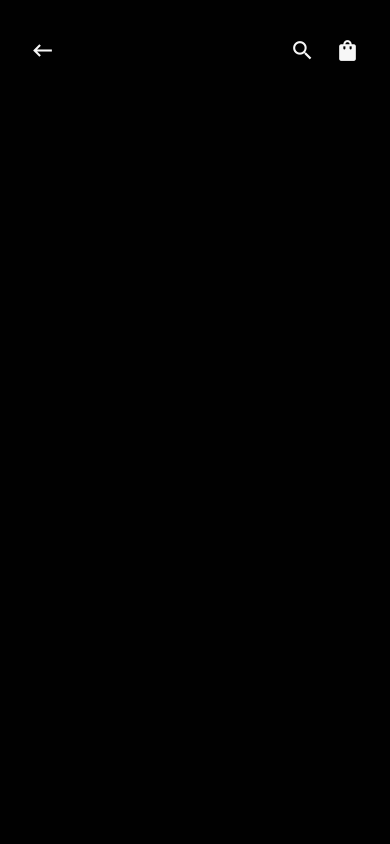
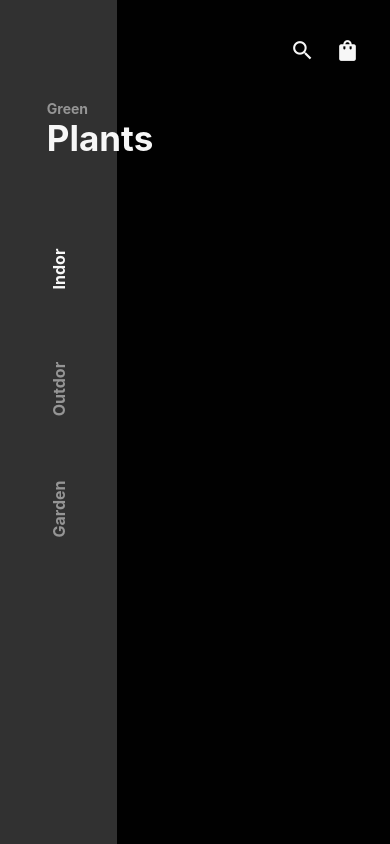
Before and after one commit to ArmandoAAJ/plants-app, a React Native app: screen / in a window 390 px wide. Built offline with nearby package versions, Linux system fonts and the light colour scheme.

Commit message:
Update Home

```diff
--- a/screens/Home/index.tsx
+++ b/screens/Home/index.tsx
@@ -1,16 +1,14 @@
 import React from "react";
 
 import { Header } from "../Components/Header";
+import { Menu } from "../Components/Menu";
 import { Container } from "./styles";
 
-export const Home: React.FC = () => {
+export const Home = () => {
   return (
     <Container>
-      <Header
-        bag
-        search
-        back
-      />
+      <Header bag search />
+      <Menu />
     </Container>
   );
 };
```
